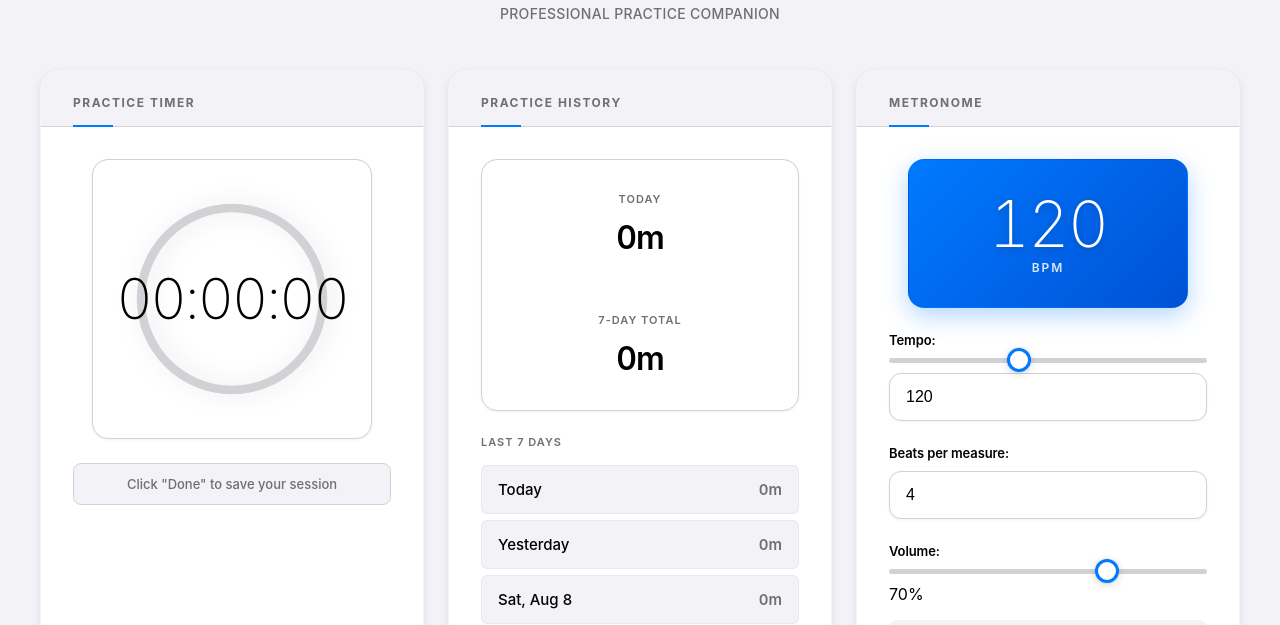
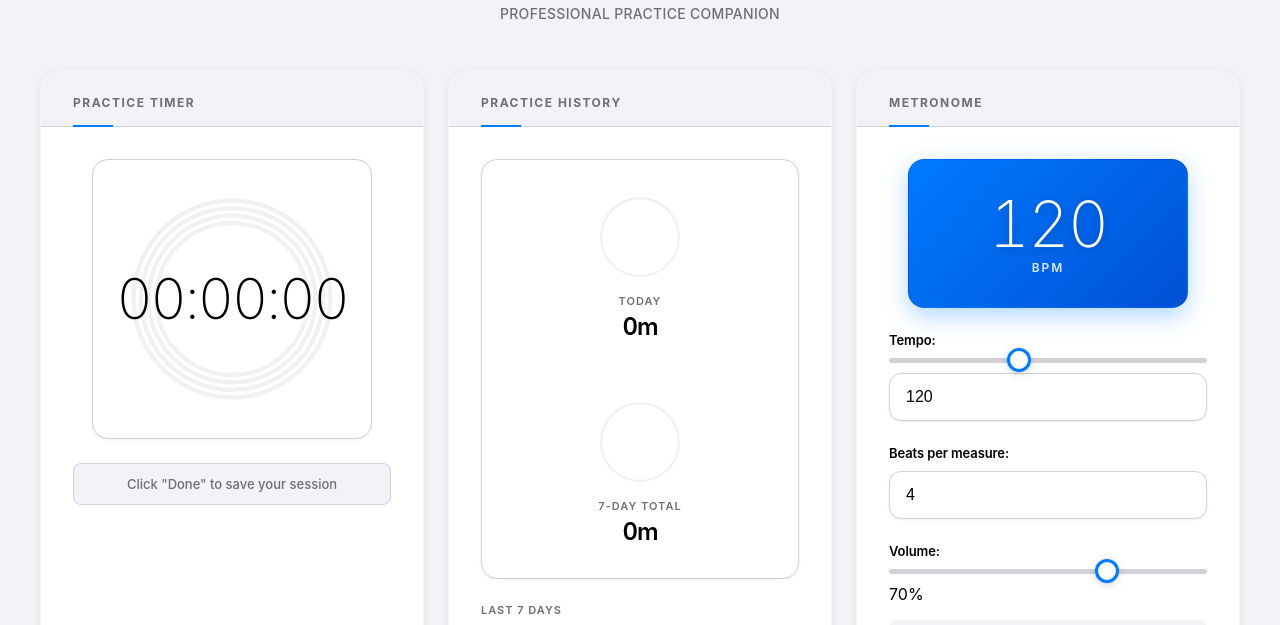
Before and after one commit to Westbrook/music-time, a plain HTML site: page index.html in a window 1280 px wide. Shown: the part 157-782 px from the top of the page. Drawn offline with Linux system fonts and the light colour scheme.

Commit message:
Chief of Staff
Agent-Id: agent-f1dcdccd-9cc2-4ad6-a9d4-0f9be7e372a9

```diff
--- a/index.html
+++ b/index.html
@@ -38,8 +38,21 @@
                 <div class="card-body">
                     <div class="timer-container">
                         <svg class="timer-ring" viewBox="0 0 200 200">
+                            <!-- Days ring (outermost) -->
+                            <circle class="timer-ring-bg" cx="100" cy="100" r="92" />
+                            <circle class="timer-ring-progress ring-days" cx="100" cy="100" r="92" id="ringDays" />
+
+                            <!-- Hours ring -->
                             <circle class="timer-ring-bg" cx="100" cy="100" r="85" />
-                            <circle class="timer-ring-progress" cx="100" cy="100" r="85" id="timerRing" />
+                            <circle class="timer-ring-progress ring-hours" cx="100" cy="100" r="85" id="ringHours" />
+
+                            <!-- Minutes ring -->
+                            <circle class="timer-ring-bg" cx="100" cy="100" r="78" />
+                            <circle class="timer-ring-progress ring-minutes" cx="100" cy="100" r="78" id="ringMinutes" />
+
+                            <!-- Seconds ring (innermost) -->
+                            <circle class="timer-ring-bg" cx="100" cy="100" r="71" />
+                            <circle class="timer-ring-progress ring-seconds" cx="100" cy="100" r="71" id="ringSeconds" />
                         </svg>
                         <div class="stopwatch-display" id="stopwatchDisplay">00:00:00</div>
                     </div>
@@ -60,12 +73,24 @@
                 <div class="card-body">
                     <div class="stats-grid">
                         <div class="stat-item">
-                            <div class="stat-label">Today</div>
-                            <div class="stat-value" id="todayTotal">0h 0m</div>
+                            <svg class="stat-ring" viewBox="0 0 120 120">
+                                <circle class="stat-ring-bg" cx="60" cy="60" r="52" />
+                                <circle class="stat-ring-progress" cx="60" cy="60" r="52" id="todayRing" />
+                            </svg>
+                            <div class="stat-content">
+                                <div class="stat-label">Today</div>
+                                <div class="stat-value" id="todayTotal">0h 0m</div>
+                            </div>
                         </div>
                         <div class="stat-item">
-                            <div class="stat-label">7-Day Total</div>
-                            <div class="stat-value" id="weekTotal">0h 0m</div>
+                            <svg class="stat-ring" viewBox="0 0 120 120">
+                                <circle class="stat-ring-bg" cx="60" cy="60" r="52" />
+                                <circle class="stat-ring-progress" cx="60" cy="60" r="52" id="weekRing" />
+                            </svg>
+                            <div class="stat-content">
+                                <div class="stat-label">7-Day Total</div>
+                                <div class="stat-value" id="weekTotal">0h 0m</div>
+                            </div>
                         </div>
                     </div>
                     <div class="daily-breakdown">
--- a/script.js
+++ b/script.js
@@ -282,14 +282,44 @@
         },
 
         updateRing() {
-            const ring = document.getElementById('timerRing');
-            if (!ring) return;
+            // Seconds ring (fills every 60 seconds)
+            const ringSeconds = document.getElementById('ringSeconds');
+            if (ringSeconds) {
+                const seconds = this.elapsed % 60;
+                const circumference = 446; // 2 * PI * 71
+                const offset = circumference - (seconds / 60) * circumference;
+                ringSeconds.style.strokeDashoffset = offset;
+            }
 
-            // Animate ring based on elapsed seconds (full circle every 60 seconds)
-            const seconds = this.elapsed % 60;
-            const circumference = 534; // 2 * PI * 85
-            const offset = circumference - (seconds / 60) * circumference;
-            ring.style.strokeDashoffset = offset;
+            // Minutes ring (fills every 60 minutes)
+            const ringMinutes = document.getElementById('ringMinutes');
+            if (ringMinutes) {
+                const totalMinutes = Math.floor(this.elapsed / 60);
+                const minutes = totalMinutes % 60;
+                const circumference = 490; // 2 * PI * 78
+                const offset = circumference - (minutes / 60) * circumference;
+                ringMinutes.style.strokeDashoffset = offset;
+            }
+
+            // Hours ring (fills every 24 hours)
+            const ringHours = document.getElementById('ringHours');
+            if (ringHours) {
+                const totalHours = Math.floor(this.elapsed / 3600);
+                const hours = totalHours % 24;
+                const circumference = 534; // 2 * PI * 85
+                const offset = circumference - (hours / 24) * circumference;
+                ringHours.style.strokeDashoffset = offset;
+            }
+
+            // Days ring (accumulates indefinitely)
+            const ringDays = document.getElementById('ringDays');
+            if (ringDays) {
+                const days = Math.floor(this.elapsed / 86400);
+                const circumference = 578; // 2 * PI * 92
+                // Show full progress for each day completed
+                const offset = circumference - ((days % 1) * circumference);
+                ringDays.style.strokeDashoffset = offset;
+            }
         },
 
         updateButtons() {
@@ -366,6 +396,9 @@
 
             this.weekDisplay.textContent = formatDurationShort(weekTotal);
 
+            // Update stat rings
+            this.updateStatRings(todaySeconds, weekTotal);
+
             // Render daily breakdown
             this.dailyList.innerHTML = '';
             last7Days.forEach(day => {
@@ -384,6 +417,28 @@
                 item.appendChild(durationSpan);
                 this.dailyList.appendChild(item);
             });
+        },
+
+        updateStatRings(todaySeconds, weekSeconds) {
+            // Today ring - goal is 1 hour (3600 seconds)
+            const todayRing = document.getElementById('todayRing');
+            if (todayRing) {
+                const goalToday = 3600; // 1 hour
+                const progress = Math.min(todaySeconds / goalToday, 1);
+                const circumference = 327; // 2 * PI * 52
+                const offset = circumference - (progress * circumference);
+                todayRing.style.strokeDashoffset = offset;
+            }
+
+            // Week ring - goal is 7 hours (25200 seconds)
+            const weekRing = document.getElementById('weekRing');
+            if (weekRing) {
+                const goalWeek = 25200; // 7 hours
+                const progress = Math.min(weekSeconds / goalWeek, 1);
+                const circumference = 327;
+                const offset = circumference - (progress * circumference);
+                weekRing.style.strokeDashoffset = offset;
+            }
         }
     };
 
--- a/styles.css
+++ b/styles.css
@@ -265,33 +265,57 @@ main {
     width: 100%;
     height: 100%;
     transform: rotate(-90deg);
-    filter: drop-shadow(0 4px 12px rgba(0, 0, 0, 0.1));
 }
 
 .timer-ring-bg {
     fill: none;
     stroke: var(--border-color);
-    stroke-width: 8;
+    stroke-width: 4;
+    opacity: 0.3;
 }
 
 .timer-ring-progress {
     fill: none;
+    stroke-width: 4;
+    stroke-linecap: round;
+    transition: stroke-dashoffset 0.1s linear;
+}
+
+/* Seconds ring - Blue (innermost) */
+.ring-seconds {
     stroke: var(--primary-color);
-    stroke-width: 8;
-    stroke-linecap: round;
-    stroke-dasharray: 534;
+    stroke-dasharray: 446; /* 2 * PI * 71 */
+    stroke-dashoffset: 446;
+}
+
+/* Minutes ring - Teal */
+.ring-minutes {
+    stroke: #5ac8fa; /* SF Teal */
+    stroke-dasharray: 490; /* 2 * PI * 78 */
+    stroke-dashoffset: 490;
+}
+
+/* Hours ring - Green */
+.ring-hours {
+    stroke: var(--success-color);
+    stroke-dasharray: 534; /* 2 * PI * 85 */
     stroke-dashoffset: 534;
-    transition: stroke-dashoffset 0.3s ease;
+}
+
+/* Days ring - Orange (outermost) */
+.ring-days {
+    stroke: #ff9500; /* SF Orange */
+    stroke-dasharray: 578; /* 2 * PI * 92 */
+    stroke-dashoffset: 578;
 }
 
 @media (prefers-color-scheme: dark) {
-    .timer-ring-bg {
-        stroke: var(--border-color);
-        stroke-width: 6;
+    .timer-ring-progress {
+        filter: drop-shadow(0 0 6px currentColor);
     }
 
-    .timer-ring-progress {
-        filter: drop-shadow(0 0 8px var(--primary-color));
+    .timer-ring-bg {
+        opacity: 0.2;
     }
 }
 
@@ -555,6 +579,10 @@ main {
     border-radius: var(--radius-md);
     transition: all 0.2s;
     position: relative;
+    display: flex;
+    flex-direction: column;
+    align-items: center;
+    gap: 0.75rem;
 }
 
 .stat-item::before {
@@ -575,17 +603,57 @@ main {
     opacity: 0.5;
 }
 
+/* Stat rings */
+.stat-ring {
+    width: 90px;
+    height: 90px;
+    transform: rotate(-90deg);
+}
+
+.stat-ring-bg {
+    fill: none;
+    stroke: var(--border-color);
+    stroke-width: 3;
+    opacity: 0.3;
+}
+
+.stat-ring-progress {
+    fill: none;
+    stroke: var(--primary-color);
+    stroke-width: 3;
+    stroke-linecap: round;
+    stroke-dasharray: 327; /* 2 * PI * 52 */
+    stroke-dashoffset: 327;
+    transition: stroke-dashoffset 0.3s ease;
+}
+
+@media (prefers-color-scheme: dark) {
+    .stat-ring-progress {
+        filter: drop-shadow(0 0 4px var(--primary-color));
+    }
+
+    .stat-ring-bg {
+        opacity: 0.2;
+    }
+}
+
+.stat-content {
+    display: flex;
+    flex-direction: column;
+    align-items: center;
+    gap: 0.25rem;
+}
+
 .stat-label {
     font-size: 0.6875rem;
     color: var(--text-secondary);
-    margin-bottom: 0.75rem;
     font-weight: 600;
     text-transform: uppercase;
     letter-spacing: 1px;
 }
 
 .stat-value {
-    font-size: 2rem;
+    font-size: 1.5rem;
     font-weight: 600;
     color: var(--text-color);
     letter-spacing: -1px;
```
Also changed, not shown: CHANGELOG.md.
